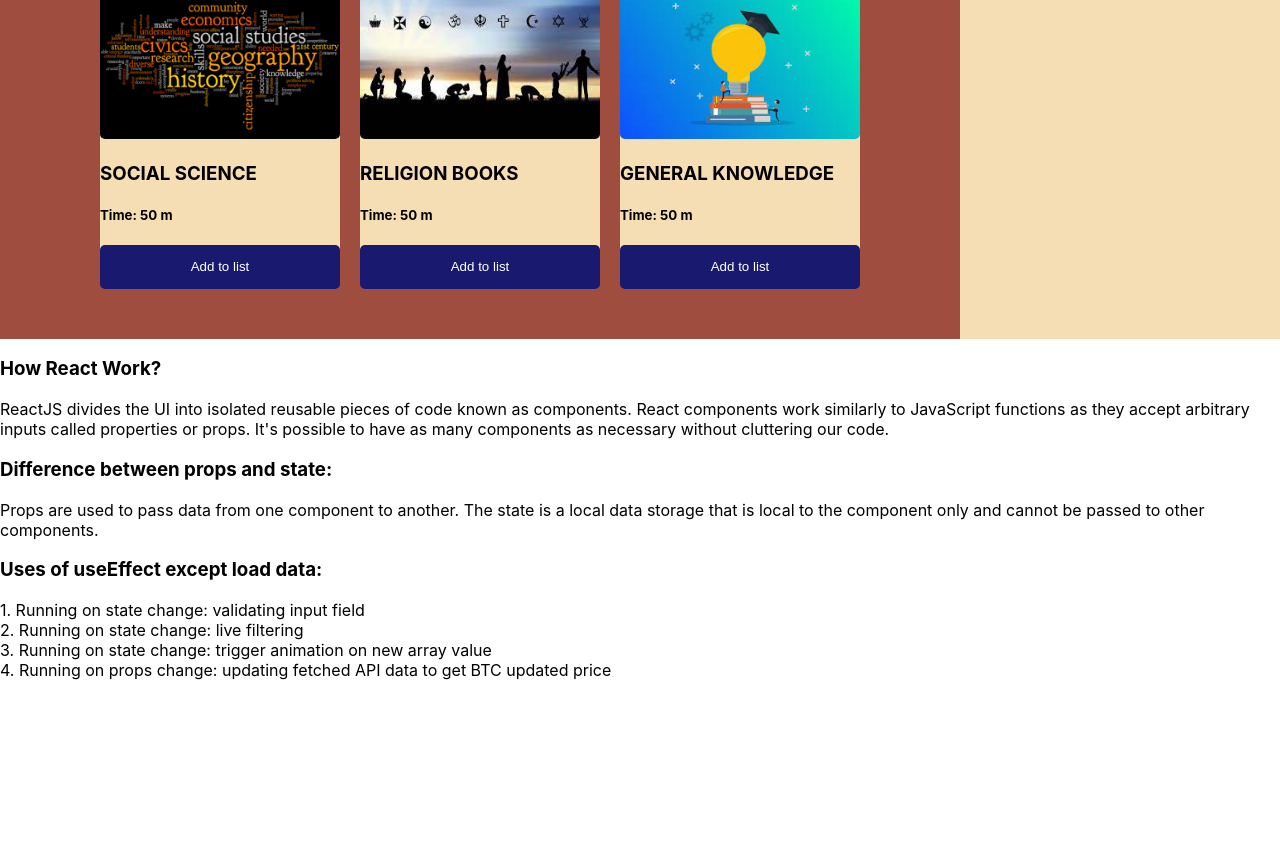
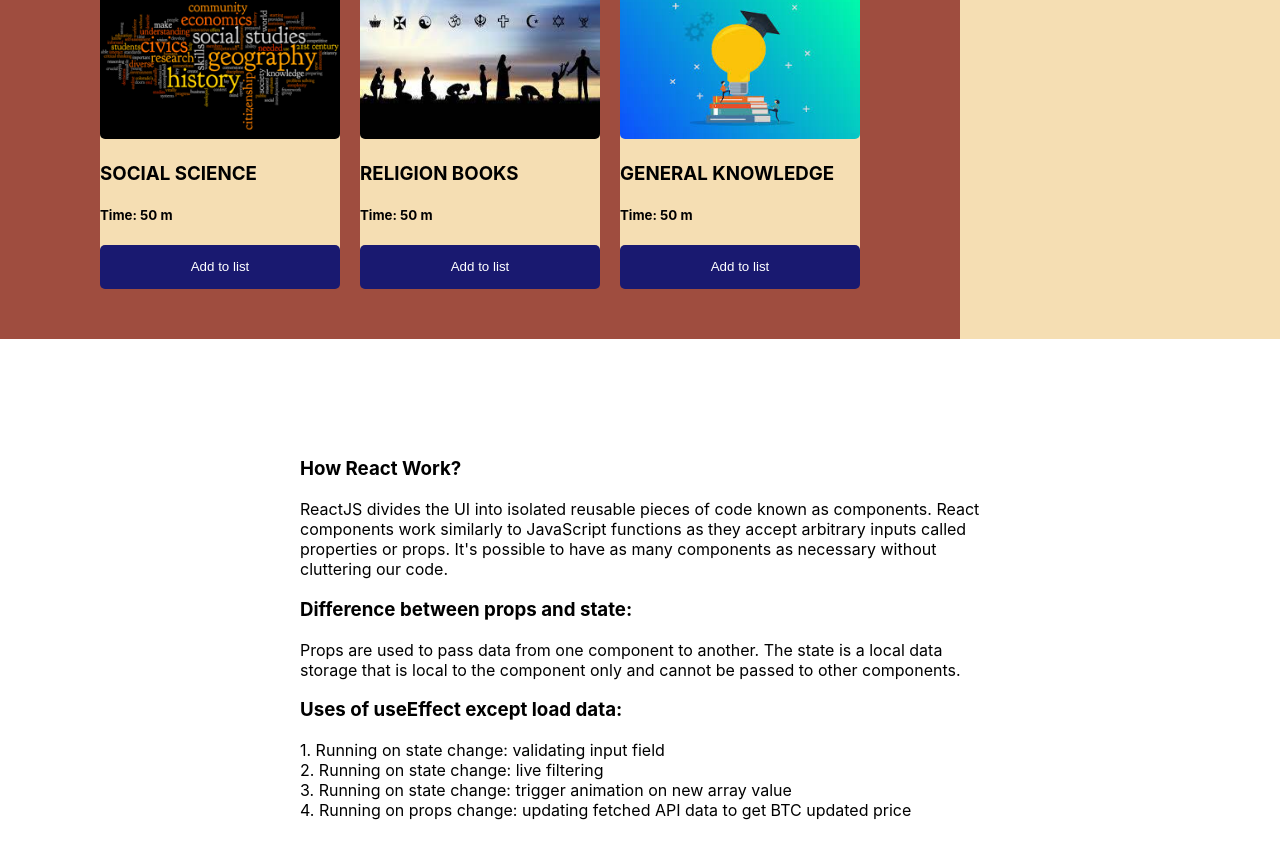
Before and after one commit to Jeet1272/study_house, a React (Create React App) app: page / in a window 1280 px wide. Shown: the part 824-1682 px from the top of the page. Before the commit the page ends 1520 px from the top, so only its background shows below. Built offline with nearby package versions, Linux system fonts and the light colour scheme.

Commit message:
Final commit

```diff
--- a/src/component/Blog/Blog.css
+++ b/src/component/Blog/Blog.css
@@ -0,0 +1,3 @@
+.blog {
+    padding: 100px 300px;
+}
--- a/src/component/Blog/Blog.js
+++ b/src/component/Blog/Blog.js
@@ -1,8 +1,9 @@
 import React from 'react';
+import './Blog.css'
 
 const Blog = () => {
     return (
-        <div>
+        <div className='blog'>
             <h3>How React Work?</h3>
             <p>ReactJS divides the UI into isolated reusable pieces of code known as components. React components work similarly to JavaScript functions as they accept arbitrary inputs called properties or props. It's possible to have as many components as necessary without cluttering our code.</p>
             <h3>Difference between props and state:</h3>
```
